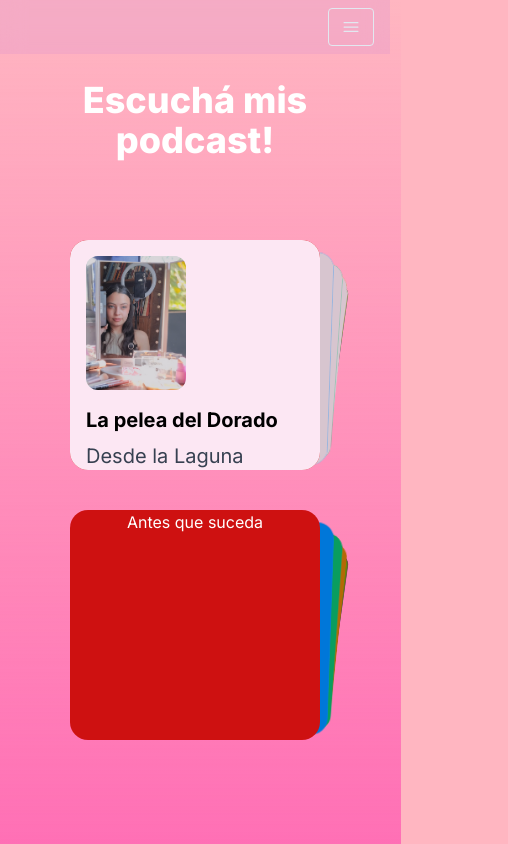
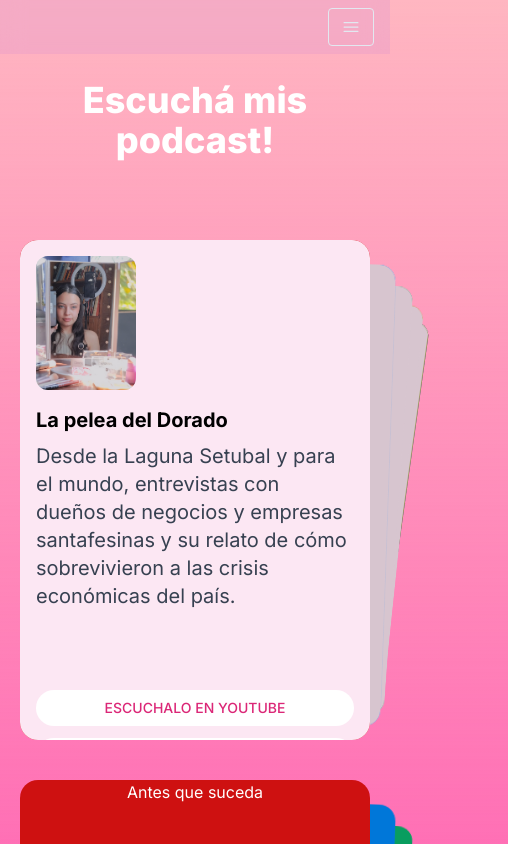
Before and after one commit to ignaciochiappero/jazmindfinton, a Next.js app: page /podcast in a window 390 px wide. Shown: the top 844 px of the page, 508 px wide, since content can reach past the window. Built offline with nearby package versions, Linux system fonts and the light colour scheme.

Commit message:
mejora cards podcast 2

```diff
--- a/src/app/(pages)/podcast/swiper/Card.jsx
+++ b/src/app/(pages)/podcast/swiper/Card.jsx
@@ -7,7 +7,7 @@ const Card = () => {
       <div className="bg-pink-100 p-4 sm:p-6 rounded-2xl w-full h-full ">
         <div className="flex flex-col sm:flex-row items-start gap-4 mb-4">
           {/* Imagen cuadrada */}
-          <div className="w-full max-sm:w-[100px] aspect-square bg-gray-300 rounded-xl flex-shrink-0">
+          <div className="w-full max-sm:w-[100px] aspect-square bg-gray-300 rounded-xl max.sm:flex-shrink-0">
             <Image
               src="/images/about-image.png"
               width={100}
--- a/src/app/globals.css
+++ b/src/app/globals.css
@@ -47,8 +47,8 @@ html {
 
 @media (max-width: 640px) { /* Breakpoint para pantallas móviles */
   .swiper {
-    width: 250px;
-    height: 230px;
+    width: 350px;
+    height: 500px;
   }
 }
 
```
